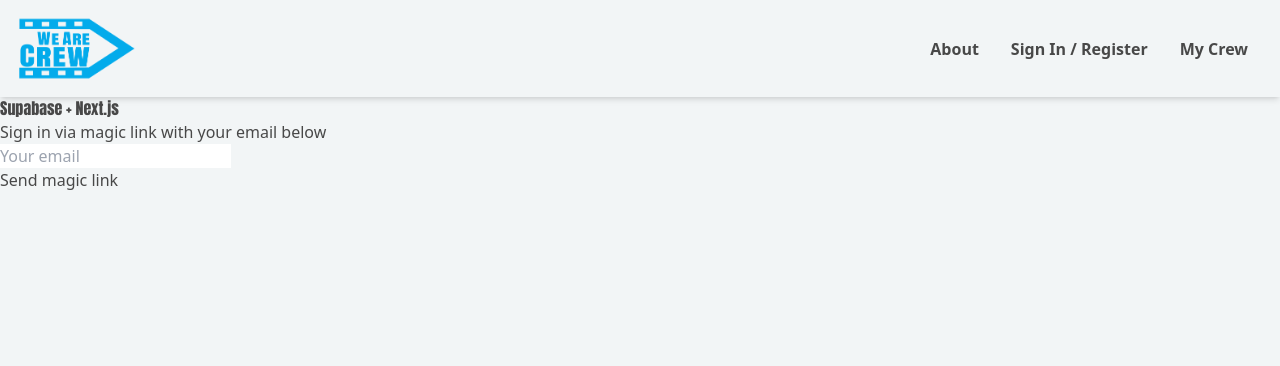
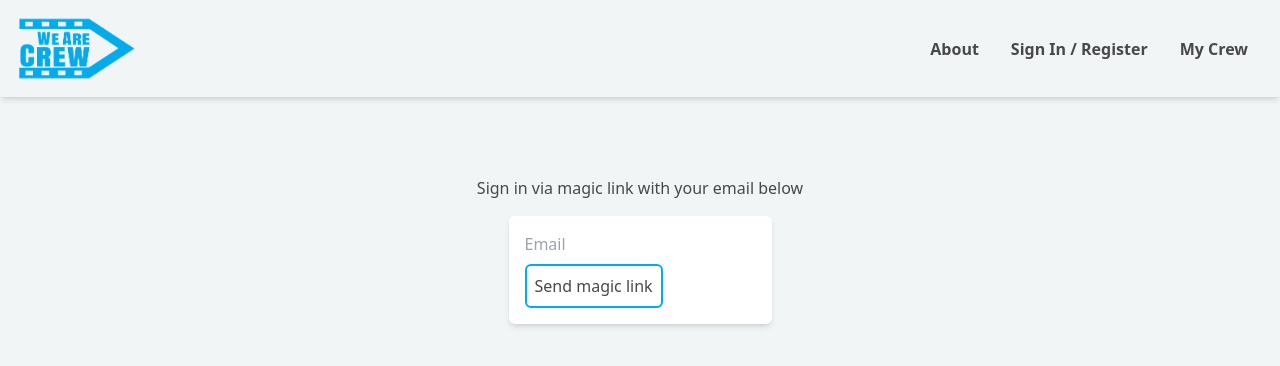
Before and after one commit to sdbxsdb/we-are-crew, a Next.js app: page /login in a window 1280 px wide. Shown: the top 366 px of the page. Built offline with nearby package versions, Linux system fonts and the light colour scheme; no server answers.

Commit message:
styling login form

```diff
--- a/components/Account.js
+++ b/components/Account.js
@@ -522,14 +522,6 @@ const Account = ({ session }) => {
           </div>
         </form>
 
-        <div>
-          <button
-            className="button block"
-            onClick={() => supabase.auth.signOut()}
-          >
-            Sign Out
-          </button>
-        </div>
 
     </div>
   );
--- a/components/Auth.js
+++ b/components/Auth.js
@@ -1,35 +1,33 @@
-import { useState } from 'react'
-import { supabase } from '../utils/supabaseClient'
+import { useState } from "react";
+import { supabase } from "../utils/supabaseClient";
 
 export default function Auth() {
-  const [loading, setLoading] = useState(false)
-  const [email, setEmail] = useState('')
+  const [loading, setLoading] = useState(false);
+  const [email, setEmail] = useState("");
 
   const handleLogin = async (email) => {
     try {
-      setLoading(true)
-      const { error } = await supabase.auth.signInWithOtp({ email })
-      if (error) throw error
-      alert('Check your email for the login link!')
+      setLoading(true);
+      const { error } = await supabase.auth.signInWithOtp({ email });
+      if (error) throw error;
+      alert("Check your email for the login link!");
     } catch (error) {
-      alert(error.error_description || error.message)
+      alert(error.error_description || error.message);
     } finally {
-      setLoading(false)
+      setLoading(false);
     }
-  }
+  };
 
   return (
-    <div className="row flex-center flex">
-      <div className="col-6 form-widget">
-        <h1 className="header">Supabase + Next.js</h1>
-        <p className="description">
-          Sign in via magic link with your email below
-        </p>
+    <div className="flex justify-center items-center">
+      <div className="w-[400px] mt-20 flex flex-col items-center">
+        <p className="mb-4">Sign in via magic link with your email below</p>
+        <div className="bg-white  p-4 shadow-md rounded-md">
           <div>
             <input
               className="inputField"
               type="email"
-            placeholder="Your email"
+              placeholder="Email"
               value={email}
               onChange={(e) => setEmail(e.target.value)}
             />
@@ -37,16 +35,17 @@ export default function Auth() {
           <div>
             <button
               onClick={(e) => {
-              e.preventDefault()
-              handleLogin(email)
+                e.preventDefault();
+                handleLogin(email);
               }}
-            className="button block"
+              className="p-2 rounded-md border-2 border-wearecrewBlue mt-2"
               disabled={loading}
             >
-            <span>{loading ? 'Loading' : 'Send magic link'}</span>
+              <span>{loading ? "Loading" : "Send magic link"}</span>
             </button>
           </div>
         </div>
       </div>
-  )
+    </div>
+  );
 }
```
Lines whose indentation alone changed are shown as unchanged.
